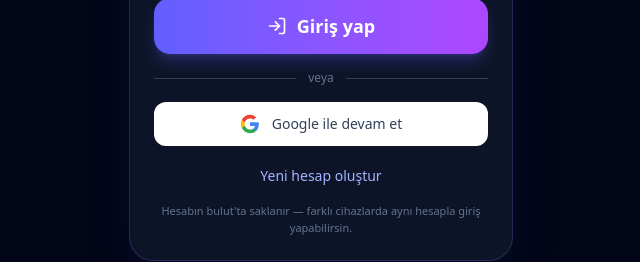
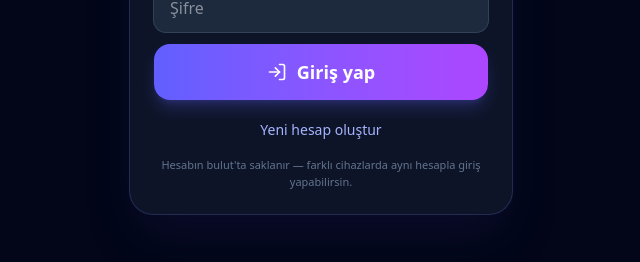
Before and after one commit to tunahanyilmazturk/kimsahetar2026a-ustos, a React (Vite) app: page / in a window 1280 px wide. Shown: the part 417-679 px from the top of the page, without its empty margins (319-959 px from the left). Built offline with nearby package versions, Linux system fonts and the light colour scheme; no server answers.

Commit message:
Revert "Google OAuth giris eklendi"
This reverts commit e1213548a51d92d3729ac78d43d83cc2518f1bde.

```diff
--- a/src/components/auth/AuthScreen.tsx
+++ b/src/components/auth/AuthScreen.tsx
@@ -3,18 +3,6 @@
 import { Button } from '../common/Button'
 import { authApi } from '../../lib/authApi'
 import { profileApi } from '../../lib/profileApi'
-
-/** Google "G" logosu — lucide'de yok, inline SVG. */
-function GoogleIcon({ className }: { className?: string }) {
-  return (
-    <svg className={className} viewBox="0 0 24 24" aria-hidden="true">
-      <path fill="#4285F4" d="M22.56 12.25c0-.78-.07-1.53-.2-2.25H12v4.26h5.92c-.26 1.37-1.04 2.53-2.21 3.31v2.77h3.57c2.08-1.92 3.28-4.74 3.28-8.09z" />
-      <path fill="#34A853" d="M12 23c2.97 0 5.46-.98 7.28-2.66l-3.57-2.77c-.98.66-2.23 1.06-3.71 1.06-2.86 0-5.29-1.93-6.16-4.53H2.18v2.84C3.99 20.53 7.7 23 12 23z" />
-      <path fill="#FBBC05" d="M5.84 14.09c-.22-.66-.35-1.36-.35-2.09s.13-1.43.35-2.09V7.07H2.18C1.43 8.55 1 10.22 1 12s.43 3.45 1.18 4.93l2.85-2.22.81-.62z" />
-      <path fill="#EA4335" d="M12 5.38c1.62 0 3.06.56 4.21 1.64l3.15-3.15C17.45 2.09 14.97 1 12 1 7.7 1 3.99 3.47 2.18 7.07l3.66 2.84C6.71 7.31 9.14 5.38 12 5.38z" />
-    </svg>
-  )
-}
 
 export function AuthScreen({ onSuccess }: { onSuccess: () => void }) {
   const [registering, setRegistering] = useState(false)
@@ -44,22 +32,6 @@
     } catch {
       setError('Bir hata oluştu, tekrar dene')
     } finally {
-      setLoading(false)
-    }
-  }
-
-  const signInWithGoogle = async () => {
-    setError('')
-    setLoading(true)
-    try {
-      const result = await authApi.signInWithGoogle()
-      if (!result.ok) {
-        setError(result.error ?? 'Google giriş başarısız')
-        setLoading(false)
-      }
-      // Başarılıysa tarayıcı yönlendirilir — geri dönüşte onAuthChange tetiklenir
-    } catch {
-      setError('Google giriş başarısız')
       setLoading(false)
     }
   }
@@ -105,23 +77,6 @@
             {loading ? 'Bekleyin...' : registering ? 'Hızlı kayıt oluştur' : 'Giriş yap'}
           </Button>
         </div>
-
-        {/* ─── OAuth: Google ──────────────────────────────────────────── */}
-        <div className="my-4 flex items-center gap-3">
-          <div className="h-px flex-1 bg-slate-700" />
-          <span className="text-xs text-slate-500">veya</span>
-          <div className="h-px flex-1 bg-slate-700" />
-        </div>
-
-        <button
-          type="button"
-          onClick={signInWithGoogle}
-          disabled={loading}
-          className="flex w-full items-center justify-center gap-3 rounded-xl bg-white px-4 py-3 text-sm font-medium text-slate-700 transition-colors hover:bg-slate-100 disabled:opacity-50"
-        >
-          <GoogleIcon className="h-5 w-5" />
-          {loading ? 'Bekleyin...' : 'Google ile devam et'}
-        </button>
         <button
           type="button"
           onClick={() => {
--- a/src/lib/authApi.ts
+++ b/src/lib/authApi.ts
@@ -81,21 +81,6 @@
     await supabase.auth.signOut()
   },
 
-  /** Google OAuth ile giriş (yeni pencere açar, redirect ile geri döner). */
-  async signInWithGoogle(): Promise<{ ok: boolean; error?: string }> {
-    const { error } = await supabase.auth.signInWithOAuth({
-      provider: 'google',
-      options: {
-        redirectTo: window.location.origin,
-      },
-    })
-    if (error) {
-      return { ok: false, error: error.message }
-    }
-    // signInWithOAuth tarayıcıyı yönlendirir — geri dönüşte onAuthChange tetiklenir
-    return { ok: true }
-  },
-
   /** Auth state değişimini dinle. */
   onAuthChange(callback: (record: AuthRecord | null) => void): () => void {
     const { data } = supabase.auth.onAuthStateChange((_event, session) => {
```
